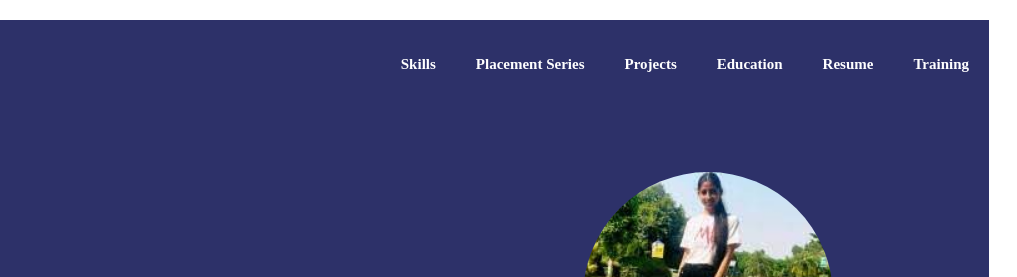
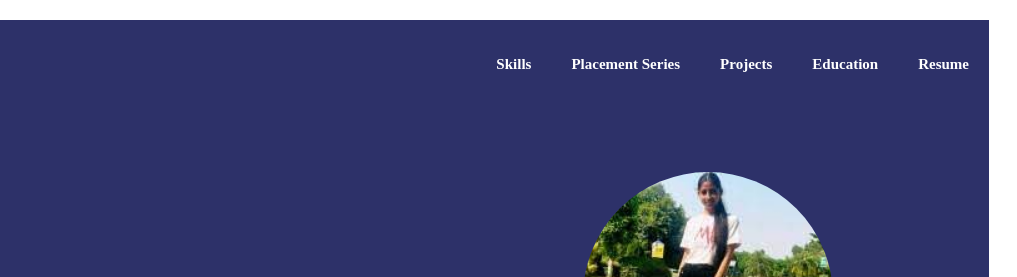
Before and after one commit to kashishv08/portfolio-project1, a plain HTML site: page index.html in a window 1280 px wide. Shown: the top 277 px of the page, 263-1280 px from the left. Drawn offline with Linux system fonts and the light colour scheme.

Commit message:
previous

```diff
--- a/index.html
+++ b/index.html
@@ -22,7 +22,6 @@
                     <li>Projects</li>
                     <li>Education</li>
                     <li>Resume</li>
-                    <li>Training</li>
                 </ul>
             </div>
         </div>
```
